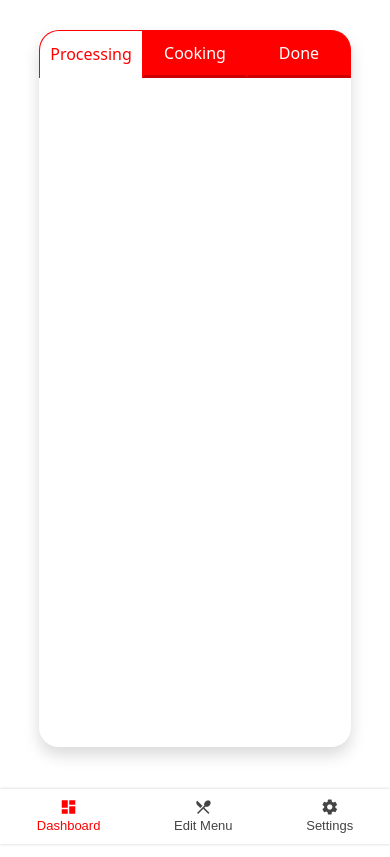
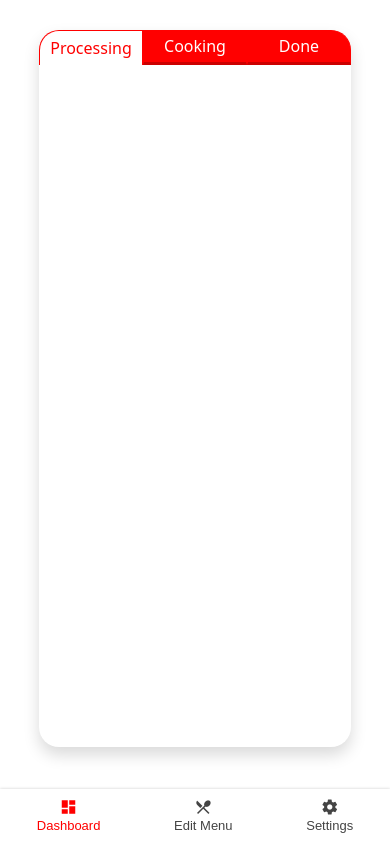
Before and after one commit to valentejorge/appeteats, a Python web app: template appetieats/templates/admin/dashboard.html in a window 390 px wide. After the commit the page ends 833 px from the top, so only its background shows below. Run offline with Jinja, Linux system fonts and the light colour scheme; the template is opened without the code that fills it, so the values that code supplies are empty.

Commit message:
update: product dashboard design

```diff
--- a/appetieats/static/css/admin/dashboard.css
+++ b/appetieats/static/css/admin/dashboard.css
@@ -1,3 +1,6 @@
+.main_content {
+    padding-bottom: 0px;
+}
 .kanban-container {
     height: 85vh;
     width: 100%;
@@ -8,22 +11,25 @@
 .kanban-head {
     display: flex;
     justify-content: space-between;
+    height: 5%;
 }
 
 .kanban-body {
     display: flex;
     justify-content: space-between;
+    height: 95%;
 }
 
 .kanban-page {
     width: 33.33%;
-    height: 100%;
     border-top: none;
+    overflow-y: auto;
+
 }
 
 .top-button {
     width: 33.33%;
-    height: 3rem;
+    height: 100%;
     background-color: white;
     border: solid 1px #f00;
     border-bottom: solid 3px #cc0000;
@@ -60,3 +66,9 @@
 .top-button-right {
     border-radius: 0 20px 0 0;
 }
+
+@media screen and (max-width: 768px) {
+    .kanban-page {
+        width: 100%;
+    }
+}
```
